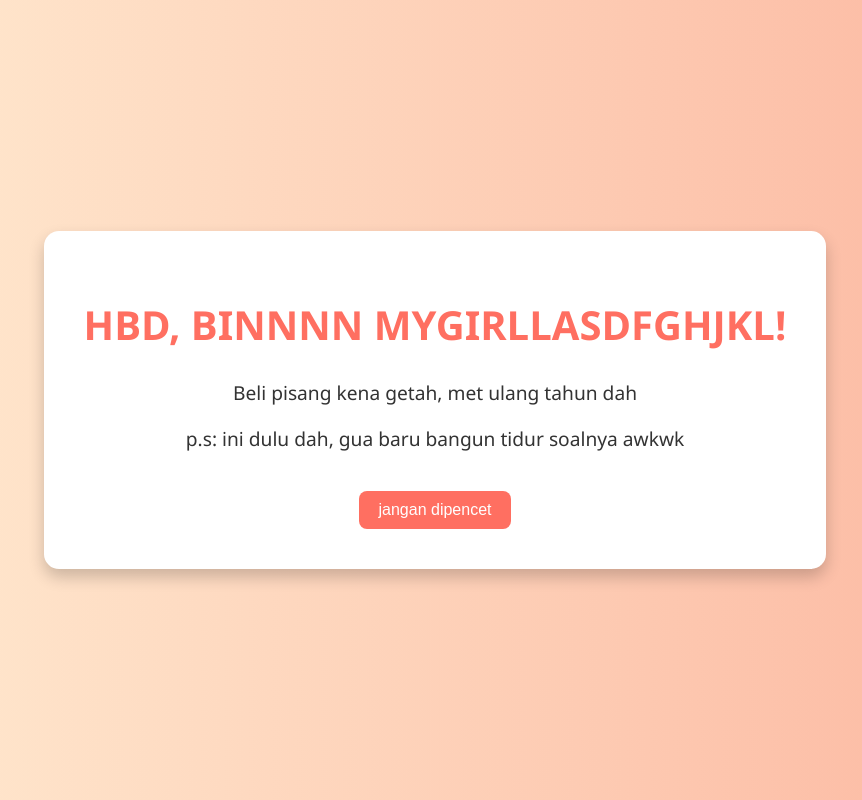
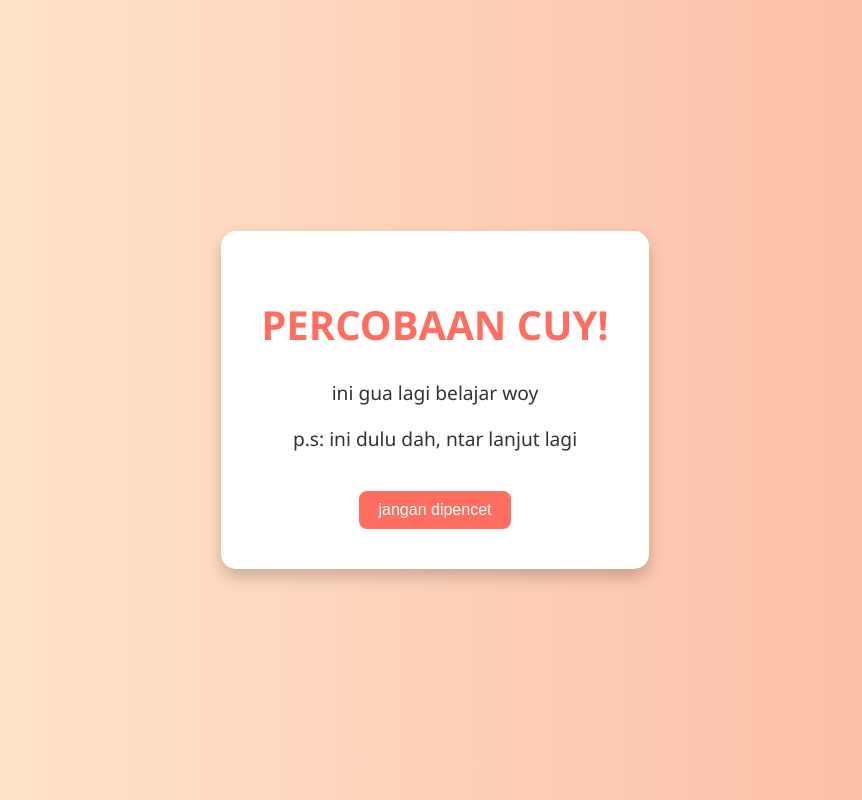
Before and after one commit to if-els3/nyobadoang, a plain HTML site: page index.html in a window 1280 px wide. Shown: the whole page, without its empty margins (205-1067 px from the left). Drawn offline with Linux system fonts and the light colour scheme.

Commit message:
Update birthday message in index.html

```diff
--- a/index.html
+++ b/index.html
@@ -8,10 +8,10 @@
 </head>
 <body>
   <div class="container">
-    <h1>HBD, BINNNN MYGIRLLASDFGHJKL!</h1>
-    <p>Beli pisang kena getah, met ulang tahun dah</p>
-    <p>p.s: ini dulu dah, gua baru bangun tidur soalnya awkwk</p>
-    <button onclick="alert('yaallah lu batu banget dibilangin, tapi have an amazing day ya cantik!')">jangan dipencet</button>
+    <h1>PERCOBAAN CUY!</h1>
+    <p>ini gua lagi belajar woy</p>
+    <p>p.s: ini dulu dah, ntar lanjut lagi</p>
+    <button onclick="alert('yaallah lu batu banget dibilangin buset')">jangan dipencet</button>
   </div>
 </body>
 </html>
```
